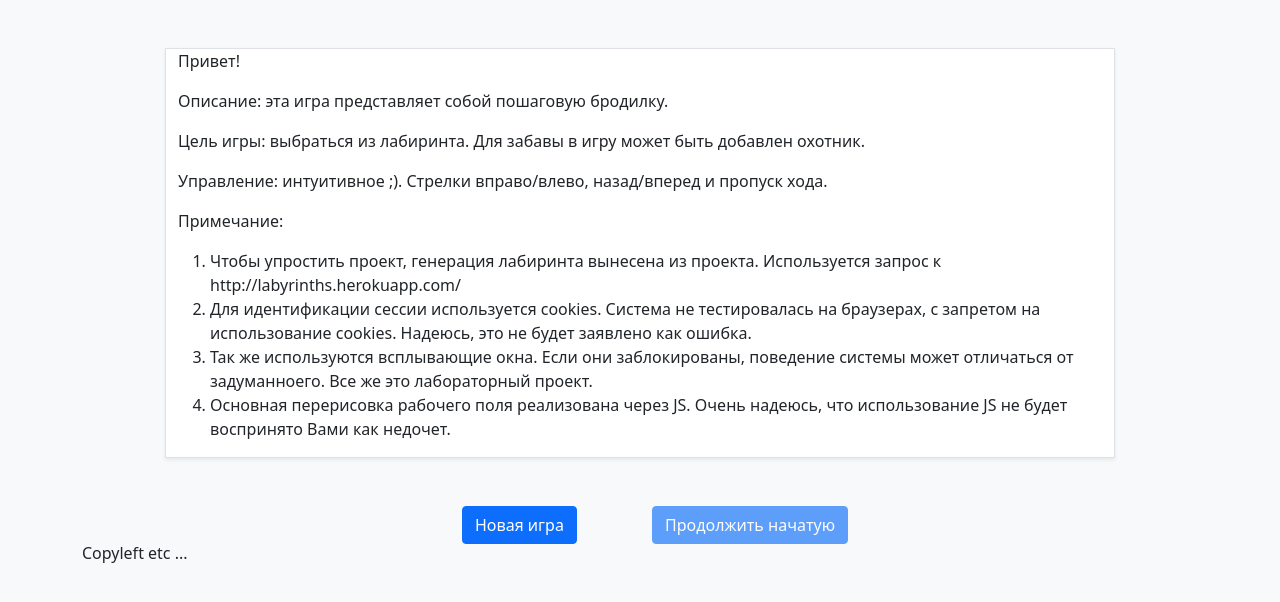
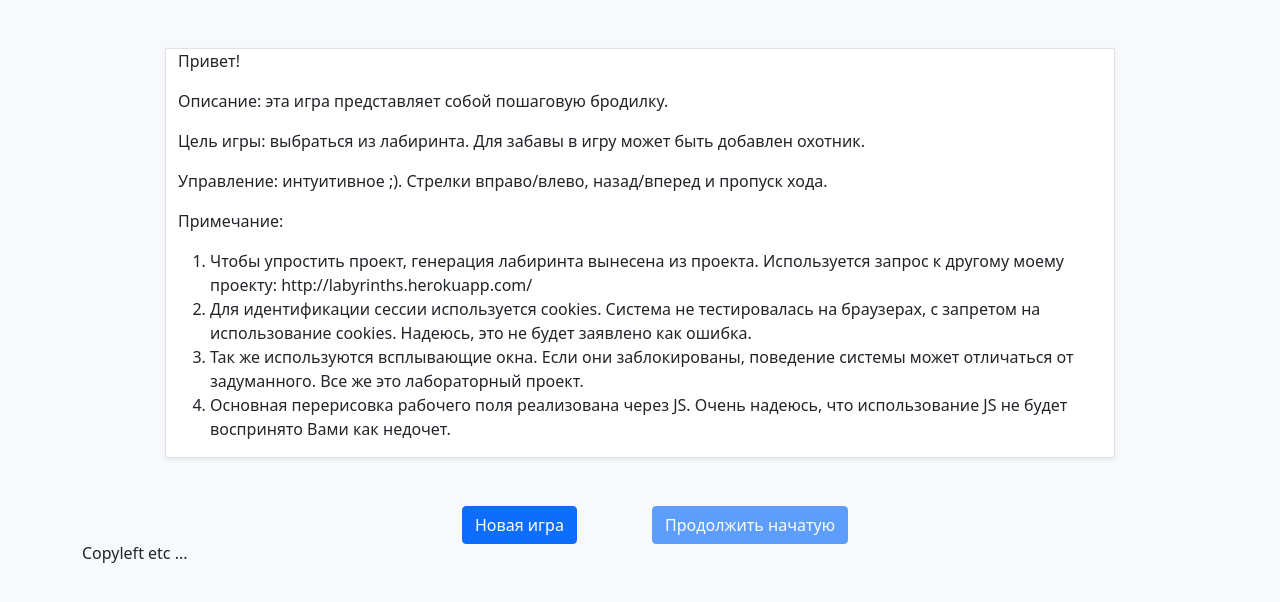
Before and after one commit to mkhaykin/stepik-mini, a Flask app: page / in a window 1280 px wide. Shown: the part 42-644 px from the top of the page. Run offline with Flask 2, Linux system fonts and the light colour scheme; some libraries are stand-ins or nearby versions.

Commit message:
fix index.html

```diff
--- a/templates/index.html
+++ b/templates/index.html
@@ -18,13 +18,13 @@
             <p>Примечание:
                 <ol>
                     <li>Чтобы упростить проект, генерация лабиринта вынесена из проекта.
-                        Используется запрос к http://labyrinths.herokuapp.com/
+                        Используется запрос к другому моему проекту: http://labyrinths.herokuapp.com/
                     </li>
                     <li>Для идентификации сессии используется cookies. Система не тестировалась на браузерах,
                         с запретом на использование cookies. Надеюсь, это не будет заявлено как ошибка.
                     </li>
                     <li>Так же используются всплывающие окна. Если они заблокированы, поведение системы
-                        может отличаться от задуманноего. Все же это лабораторный проект.
+                        может отличаться от задуманного. Все же это лабораторный проект.
                     </li>
                     <li>
                         Основная перерисовка рабочего поля реализована через JS. Очень надеюсь, что использование
@@ -42,7 +42,7 @@
         </div>
         <div class="col-sm-2">
             <input id="btn_continue" type="button" class="btn btn-primary" value="Продолжить начатую"
-                   onClick='location.href="/game"' {% if not game_run %}disabled {% endif %}>
+                   onClick='location.href="/game"' {% if not game_run %} disabled {% endif %}>
         </div>
     </div>
     </form>
```
